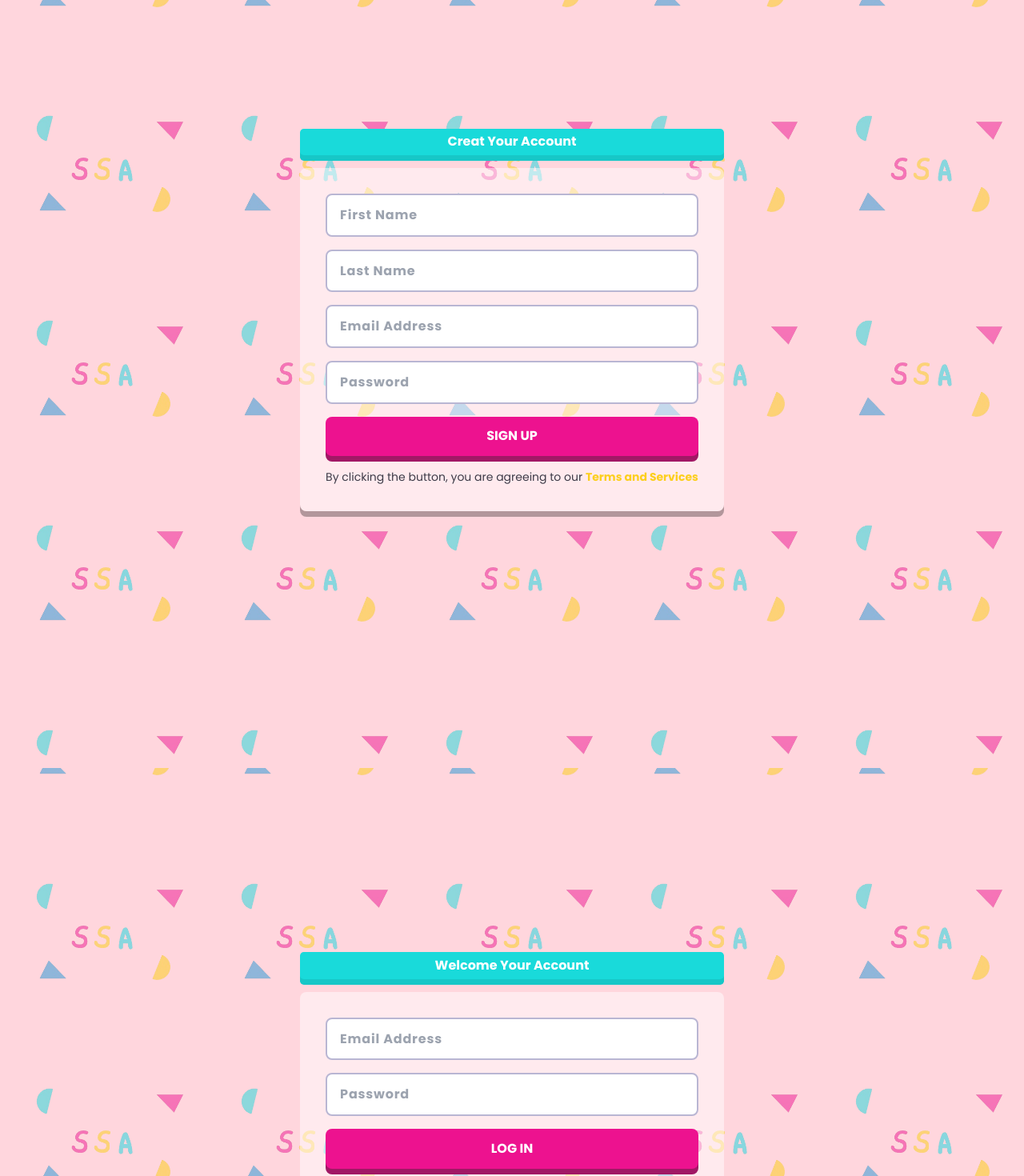
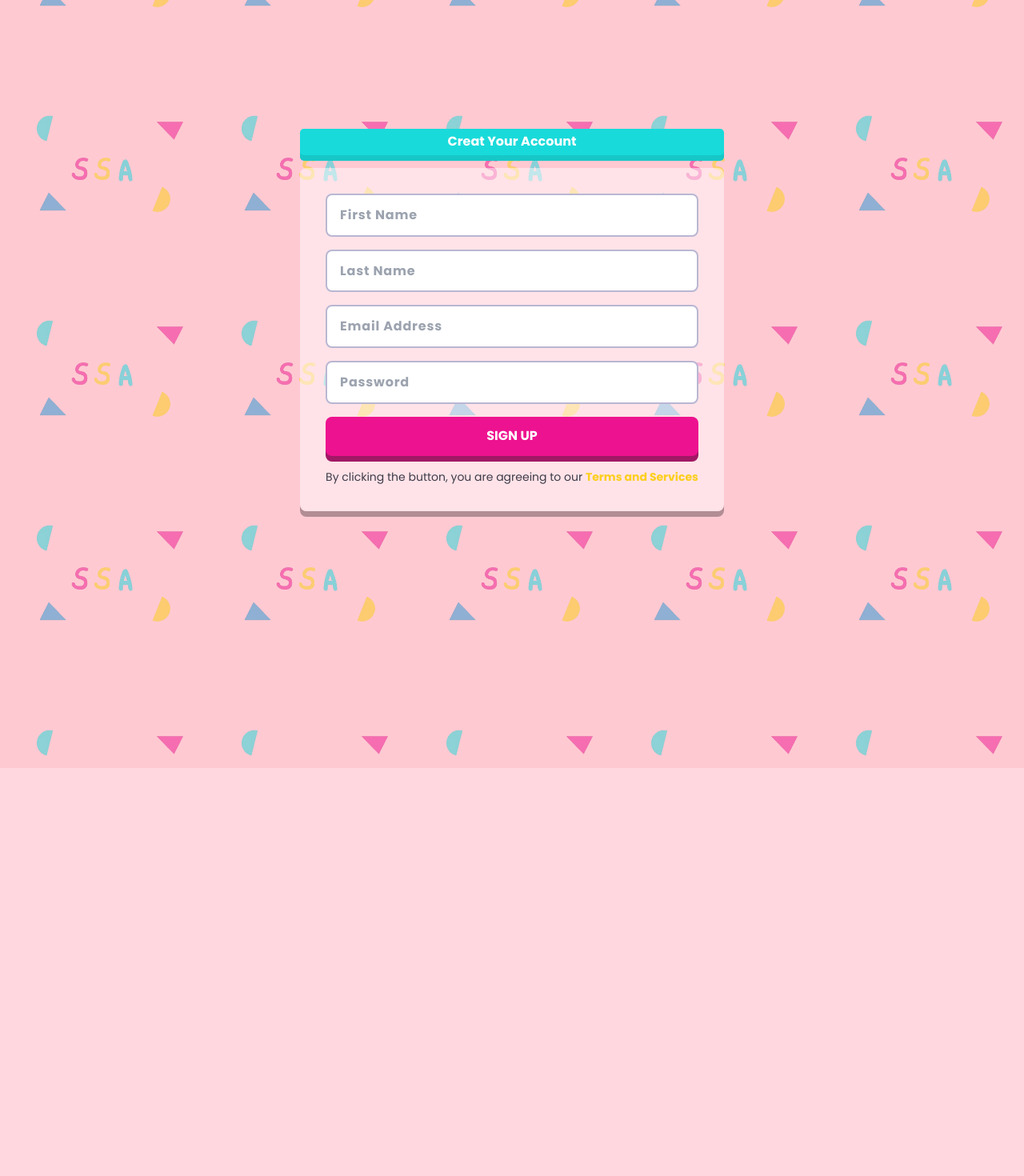
Before and after one commit to mohammad-ziadeh/react-project-final, a React (Vite) app: page / in a window 1280 px wide. Shown: the top 1470 px of the page at 80% size. After the commit the page ends 960 px from the top, so only its background shows below. Built offline with nearby package versions, Linux system fonts and the light colour scheme; a web font is replaced by a local one.

Commit message:
first commit

```diff
--- a/src/App.jsx
+++ b/src/App.jsx
@@ -1,27 +1,12 @@
 import React from "react";
-import "bootstrap/dist/css/bootstrap.min.css";
-import Activity from "./pages/act/cards/activity";
-import Navbar from "./pages/navbar/navbar";
-import Hero from "./pages/hero section/hero section";
-import Contact from "./pages/Contact/Contact";
-import Footer from "./pages/footers/Footer";
-import About from "./pages/aboutUs/about";
-import Signup from "./pages/login/signup";
-import Login from"./pages/login/login";
-import { FloatButton } from "antd";
+
+import Home from "./pages/home";
+import Creat from "./pages/login/creatAndLogin";
 export default function App() {
   return (
-    <div style={{ backgroundColor: "snow" }}>
-      <Signup/>
-      <Login/>
-      <Navbar/>
-      <Hero/>
-      <About />
-      <FloatButton.BackTop />
-      <Activity />
-      <Contact />
-      <Footer />
-
+    <div>
+      {/* <Home /> */}
+      <Creat />
     </div>
   );
 }
--- /dev/null
+++ b/src/pages/home.jsx
@@ -0,0 +1,22 @@
+import React from "react";
+import Activity from "./act/cards/activity";
+import Navbar from "./navbar/navbar";
+import Hero from "./hero section/hero section";
+import Contact from "./Contact/Contact";
+import Footer from "./footers/Footer";
+import About from "./aboutUs/about";
+import { FloatButton } from "antd";
+import "bootstrap/dist/css/bootstrap.min.css";
+export default function home() {
+  return (
+    <div style={{ backgroundColor: "snow" }}>
+      <Navbar />
+      <Hero />
+      <About />
+      <FloatButton.BackTop />
+      <Activity />
+      <Contact />
+      <Footer />
+    </div>
+  );
+}
--- /dev/null
+++ b/src/pages/login/creatAndLogin.jsx
@@ -0,0 +1,42 @@
+// import React from "react";
+// import Login from "./login";
+// import Signup from "./signup";
+// export default function creatAndLogin() {
+//   return (
+//     <div>
+//       <Login />
+//       <Signup />
+//     </div>
+//   );
+// }
+import React, { useState, useEffect } from "react";
+import Login from "./login";
+import Signup from "./signup";
+
+export default function CreatAndLogin() {
+  const [isAccountCreated, setIsAccountCreated] = useState(false);
+
+  // Disable scrolling when the account isn't created
+  useEffect(() => {
+    if (!isAccountCreated) {
+      document.body.style.overflow = "hidden"; // Disable scrolling
+    } else {
+      document.body.style.overflow = "auto"; // Enable scrolling
+    }
+
+    // Cleanup when the component unmounts
+    return () => {
+      document.body.style.overflow = "auto";
+    };
+  }, [isAccountCreated]);
+
+  return (
+    <div>
+      {!isAccountCreated ? (
+        <Signup onAccountCreated={() => setIsAccountCreated(true)} />
+      ) : (
+        <Login />
+      )}
+    </div>
+  );
+}
--- a/src/pages/login/login.jsx
+++ b/src/pages/login/login.jsx
@@ -7,19 +7,17 @@ import * as Yup from "yup";
 function App() {
   const formik = useFormik({
     initialValues: {
-
       email: "",
       password: "",
     },
     validationSchema: Yup.object({
-
       email: Yup.string()
         .matches(/^[\w-\.]+@([\w-]+\.)+[\w-]{2,4}$/, "Invalid email address")
         .required("Required"),
       password: Yup.string()
         .required("Required")
         .matches(
-          /^(?=.[A-Z])(?=.\d).{8,}$/,
+          /^(?=.*[A-Z])(?=.*\d)(?=.*[a-z])[A-Za-z\d]{8,}$/,
           "Must include one uppercase letter,  one number and be at least 8 characters"
         ),
     }),
@@ -36,9 +34,6 @@ function App() {
               <strong>Welcome Your Account </strong>
             </p>
             <form className="form" onSubmit={formik.handleSubmit}>
-
-
-
               <input
                 type="email"
                 name="email"
--- a/src/pages/login/signup.jsx
+++ b/src/pages/login/signup.jsx
@@ -56,8 +56,8 @@ function App() {
       password: Yup.string()
         .required("Required")
         .matches(
-          /^(?=.[A-Z])(?=.\d).{8,}$/,
-          "Must include one uppercase letter,  one number and be at least 8 characters"
+          /^(?=.*[A-Z])(?=.*\d).{8,}$/,
+          "Must include one uppercase letter, one number, and be at least 8 characters"
         ),
     }),
     onSubmit: (values) => {
```
